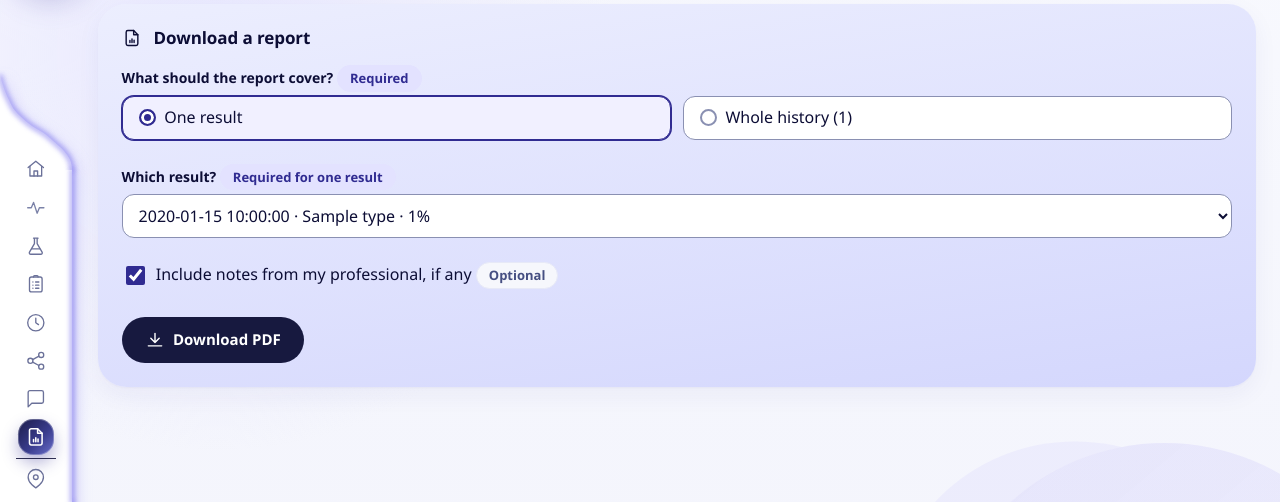
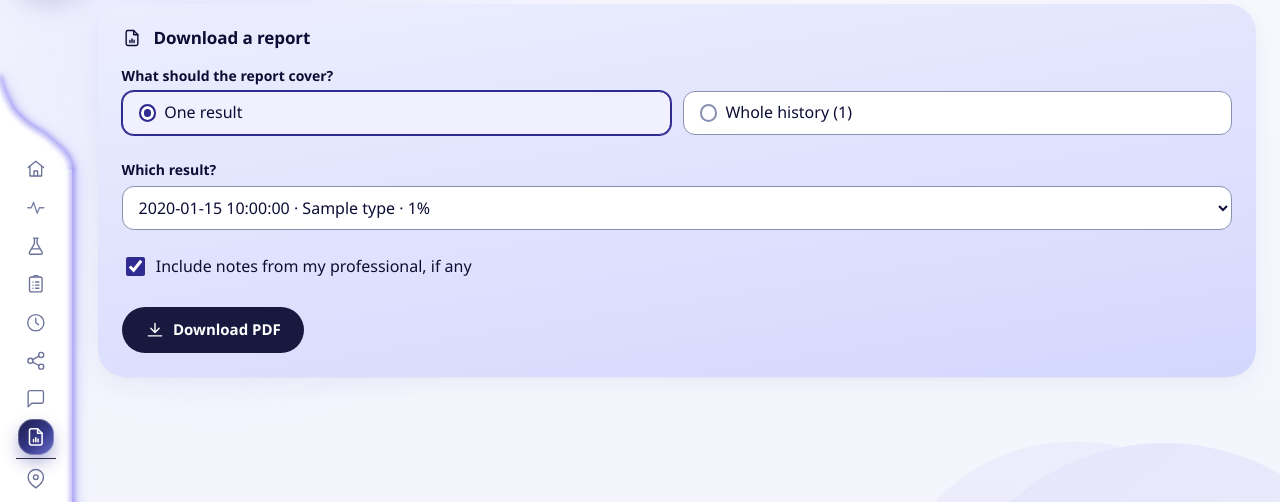
Before and after one commit to binalademierose/nephron, a Python web app: template templates/reports/select.html in a window 1280 px wide. Shown: the part 104-606 px from the top of the page. Run offline with Jinja, Linux system fonts and the light colour scheme; the template is opened without the code that fills it: most values are stand-ins (such as "Sample title", 1, 10 or a date in 2020).

Commit message:
Add files via upload

```diff
--- a/templates/reports/select.html
+++ b/templates/reports/select.html
@@ -1,5 +1,3 @@
-{# Choose a PDF to download: one specific result, or the whole history, with an explicit choice of whether to
-   include notes a professional has left. A plain POST that returns the PDF itself - no JavaScript needed. #}
 {% extends "layouts/app_base.html" %}
 {% from "partials/_macros.html" import icon, csrf_field %}
 {% set active_nav = 'reports' %}
@@ -15,21 +13,21 @@
   <form method="post" action="{{ url_for('reports.download_patient_report') }}">
     {{ csrf_field() }}
     <fieldset class="form-group">
-      <legend class="form-label">What should the report cover? <span class="chip chip-required">Required</span></legend>
+      <legend class="form-label">What should the report cover?</legend>
       <div class="choice-group">
         <label class="choice"><input type="radio" name="report_type" value="single" checked><span class="choice-tile">One result</span></label>
         <label class="choice"><input type="radio" name="report_type" value="history"><span class="choice-tile">Whole history ({{ records|length }})</span></label>
       </div>
     </fieldset>
     <div class="form-group">
-      <label class="form-label" for="assessment_id">Which result? <span class="chip chip-required">Required for one result</span></label>
+      <label class="form-label" for="assessment_id">Which result?</label>
       <select class="form-control" id="assessment_id" name="assessment_id">
         {% for record in records %}
         <option value="{{ record.assessment_id }}">{{ format_date(record.date) }} &middot; {{ record.type }} &middot; {{ percent_text(record.probability) }}%</option>
         {% endfor %}
       </select>
     </div>
-    <label class="form-check"><input class="pick" type="checkbox" name="include_reviews" checked><span>Include notes from my professional, if any <span class="chip chip-optional">Optional</span></span></label>
+    <label class="form-check"><input class="pick" type="checkbox" name="include_reviews" checked><span>Include notes from my professional, if any</span></label>
     <button class="button button-primary" type="submit" style="margin-top: var(--space-4);">{{ icon('download') }}Download PDF</button>
   </form>
 </section>
```
